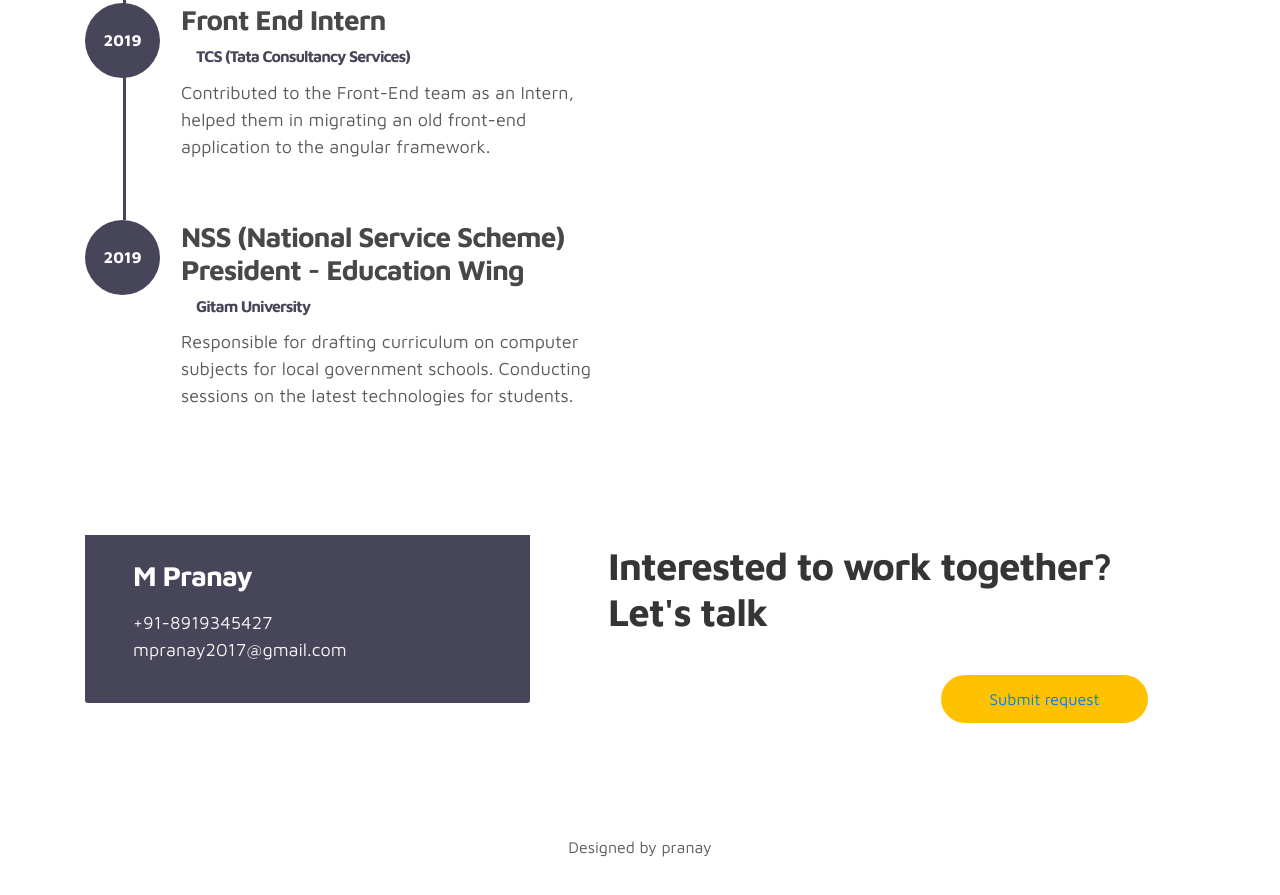
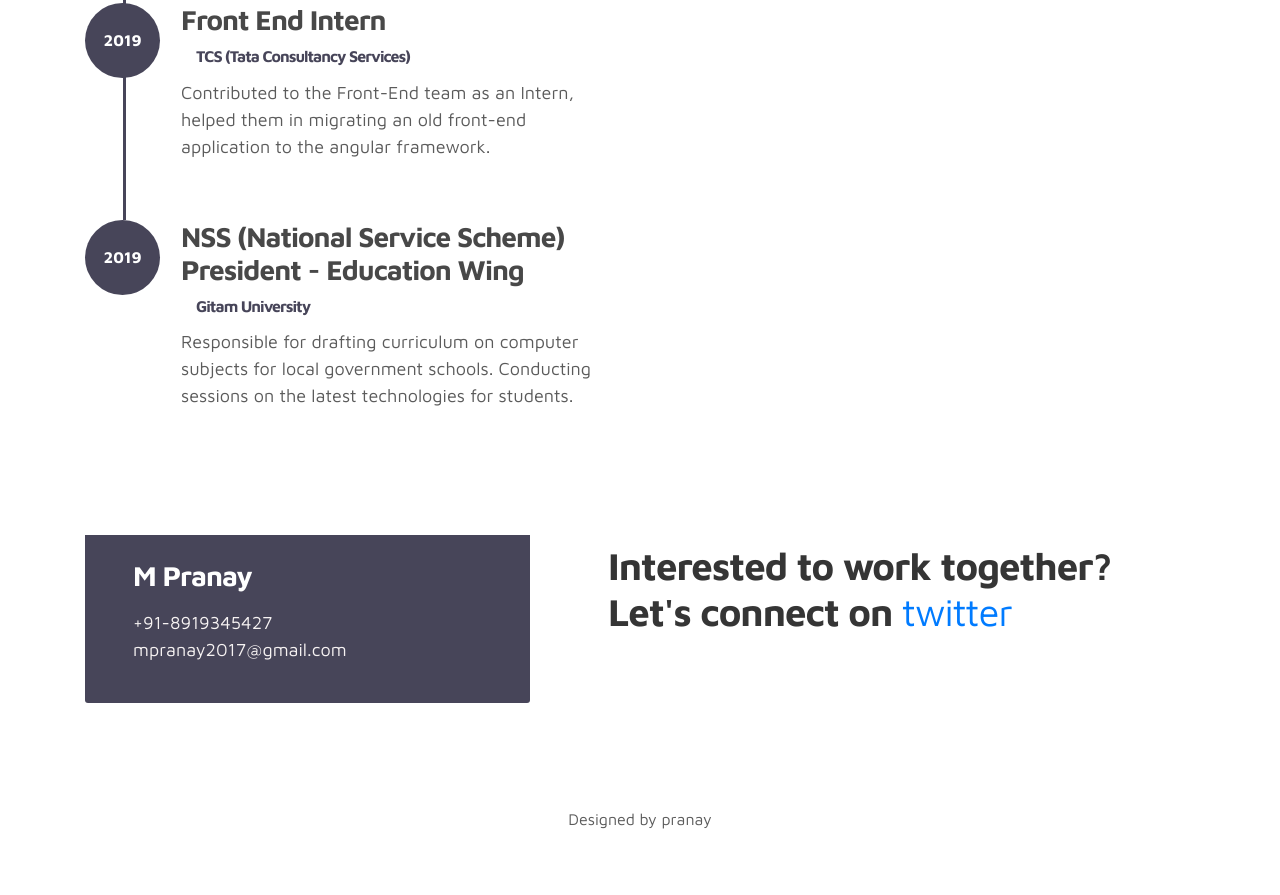
Before and after one commit to sunnypranay/sunnypranay, a plain HTML site: page index.html in a window 1280 px wide. Shown: the part 1977-2872 px from the top of the page. Drawn offline with Linux system fonts and the light colour scheme.

Commit message:
links updates

```diff
--- a/index.html
+++ b/index.html
@@ -247,17 +247,7 @@
 
           <div class="col-lg-6 col-12">
             <div class="contact-form">
-              <h2 class="mb-4">Interested to work together? Let's talk</h2>
-
-              <form action="" method="get">
-                <div class="row">
-
-                  <div class="ml-lg-auto col-lg-5 col-12">
-
-                    <button class="form-control submit-btn"> <a href="https://www.google.com"> Submit request</a></button>
-                  </div>
-                </div>
-              </form>
+              <h2 class="mb-4">Interested to work together? Let's connect on <a href="https://twitter.com/sunnypranay1" target="__blank__"> twitter</a></h2>
             </div>
           </div>
 
```
